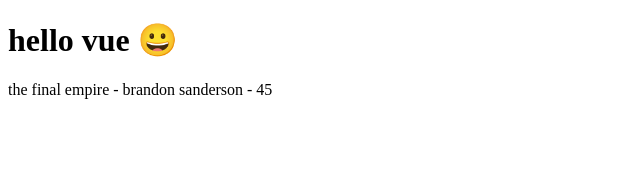
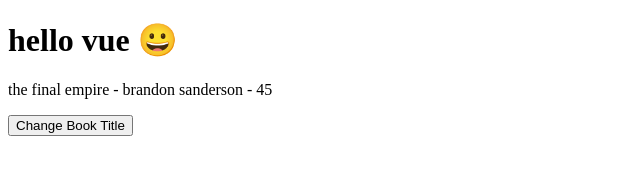
Before and after one commit to stopdaydreaming/vue3-octo-rotary-phone, a plain HTML site: page index.html in a window 1280 px wide. Shown: the whole page, without its empty margins (0-640 px from the left). Drawn offline with nearby package versions, Linux system fonts and the light colour scheme.

Commit message:
added methods and click events

```diff
--- a/app.js
+++ b/app.js
@@ -5,6 +5,12 @@ const app = Vue.createApp({
             author: 'brandon sanderson',
             age: 45
         }
+    },
+    methods: {
+        changeTitle(title) {
+            // this.title = "words of radiance"
+            this.title = title
+        }
     }
 })
 
--- a/index.html
+++ b/index.html
@@ -11,6 +11,11 @@
     <h1>hello vue 😀</h1>
     <div id="app">
         <p>{{ title }} - {{ author }} - {{ age }}</p>
+        <!-- <button v-on:click="age++">increase age</button> -->
+        <!-- <button v-on:click="age--">decrease age</button> -->
+        <!-- <button @click="title = 'Title Updated'">Change Book Title</button>  -->
+        <!-- <button @click="changeTitle">Change Book Title</button>  -->
+        <button @click="changeTitle('New Title')">Change Book Title</button>
     </div>
     <script src="app.js"></script>
 </body>
```
Also changed, not shown: 1 other file.
